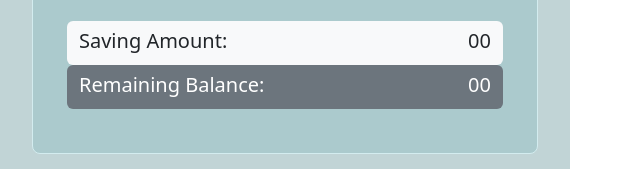
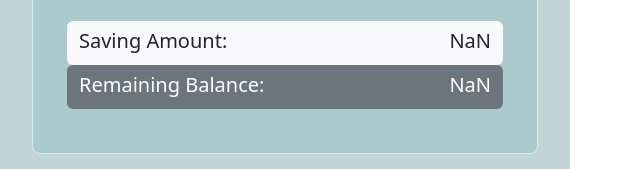
Before and after one commit to naimurcse/money-master, a plain HTML site: page index.html in a window 1280 px wide. Both pictures are taken after typing "Sample" into the empty fields and a click on the button "Save". Shown: the part 1148-1317 px from the top of the page, 640-1280 px from the left. Drawn offline with nearby package versions, Linux system fonts and the light colour scheme.

Commit message:
Event Handle by Calculate btn and Save btn

```diff
--- a/index.html
+++ b/index.html
@@ -77,7 +77,7 @@
 
                                 <div class="save-area">
                                     <input type="text" class="form-control" id="save-input" placeholder="How percent amount do you want to save?">
-                                    <input class="bg-warning" type="button" value="Save">
+                                    <input id="save-btn" class="bg-warning" type="button" value="Save">
                                 </div>
 
                                 <div class="monthly-balance row my-4 mx-1">
--- a/js/script.js
+++ b/js/script.js
@@ -1,30 +1,30 @@
-// const incomeInput = document.getElementById("income-input");
-
-// let foodExpenseInput = document.getElementById("food-expense-input");
-// const rentExpenseInput = document.getElementById("rent-expense-input");
-// const clothesExpenseInput = document.getElementById("clothes-expense-input");
-
-
-
 const displayTotalExpenses = document.getElementById("display-total-expenses");
 const displayBalance = document.getElementById("display-balance");
 
 const displaySavingAmount = document.getElementById("display-saving-amount");
 const displayRemainingBalance = document.getElementById("display-remaining-balance");
 
-
+// Define getValue() Function
 function getValue(id) {
     let inputValue = document.getElementById(id + "-input");
     inputValue = parseFloat(inputValue.value);
     return inputValue;
 }
 
+// Define getDisplayValue() Function
 function getDisplayValue(id) {
     let displayValue = document.getElementById("display-" + id);
     displayValue = parseFloat(displayValue.innerText);
     return displayValue;
 }
 
+// Define getTotalExpenses() Function
+function getTotalExpenses() {
+    return getValue("food-expense") + getValue("rent-expense") + getValue("clothes-expense");
+}
+
+
+// Event handle by Calculate Btn
 document.getElementById("calculate-btn").addEventListener("click", function() {
 
     // Get Value From Income Input Field
@@ -43,4 +43,26 @@ document.getElementById("calculate-btn").addEventListener("click", function() {
     let clothesExpenseInput = getValue("clothes-expense");
     console.log(clothesExpenseInput, typeof clothesExpenseInput);
 
+    // const totalExpenses = foodExpenseInput + rentExpenseInput + clothesExpenseInput;
+    displayTotalExpenses.innerText = getTotalExpenses();
+
+    let totalBalance = incomeInput - getTotalExpenses();
+    displayBalance.innerText = totalBalance;
 });
+
+// Event handle by Save Btn
+document.getElementById("save-btn").addEventListener("click", function() {
+
+    // Get Value From Save Input Field
+    const saveInput = getValue("save");
+
+    // Get Value From Income Input Field
+    const incomeInput = getValue("income");
+
+    const totalBalance = incomeInput - getTotalExpenses();
+
+    const savingAmount = incomeInput * (saveInput / 100);
+    displaySavingAmount.innerText = savingAmount;
+    displayRemainingBalance.innerText = totalBalance - savingAmount;
+
+});
```
